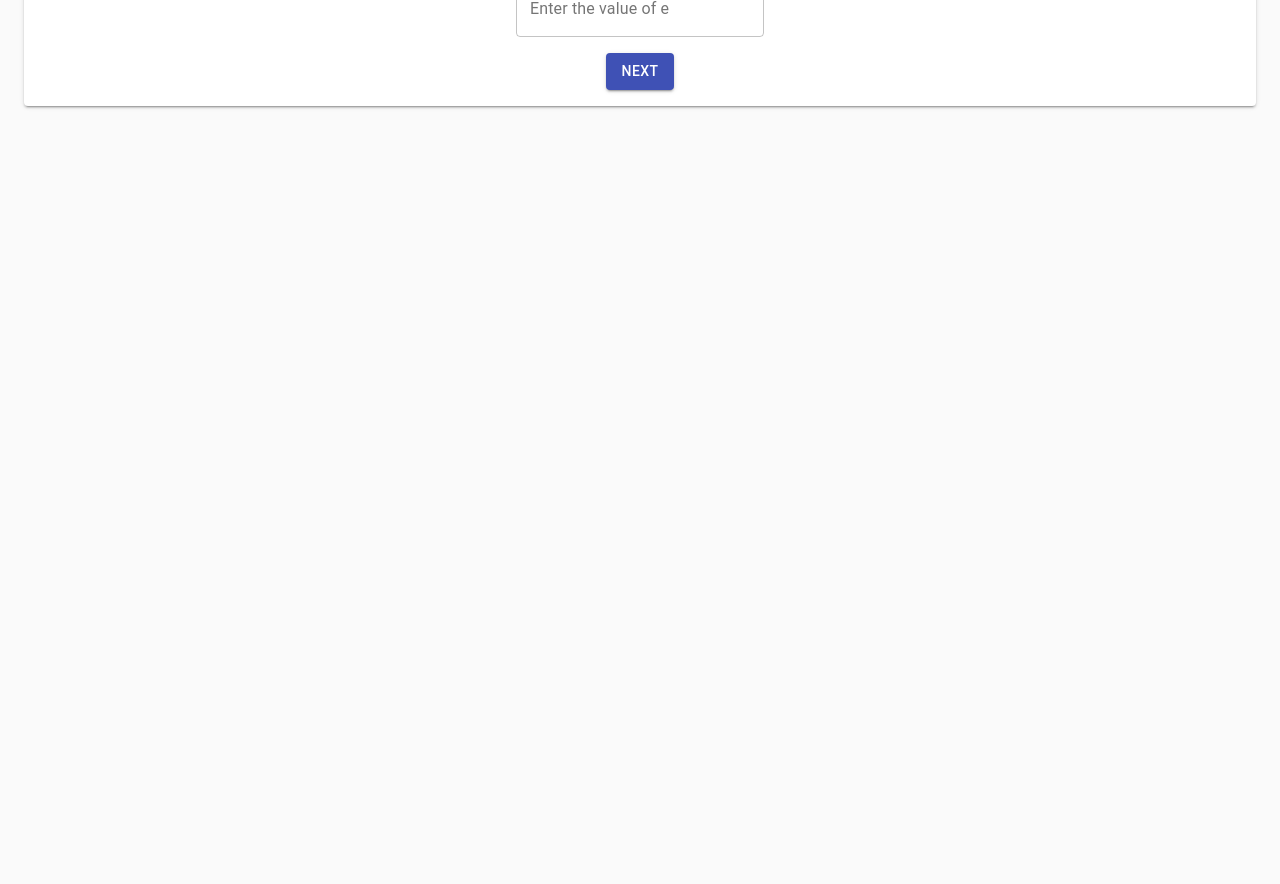
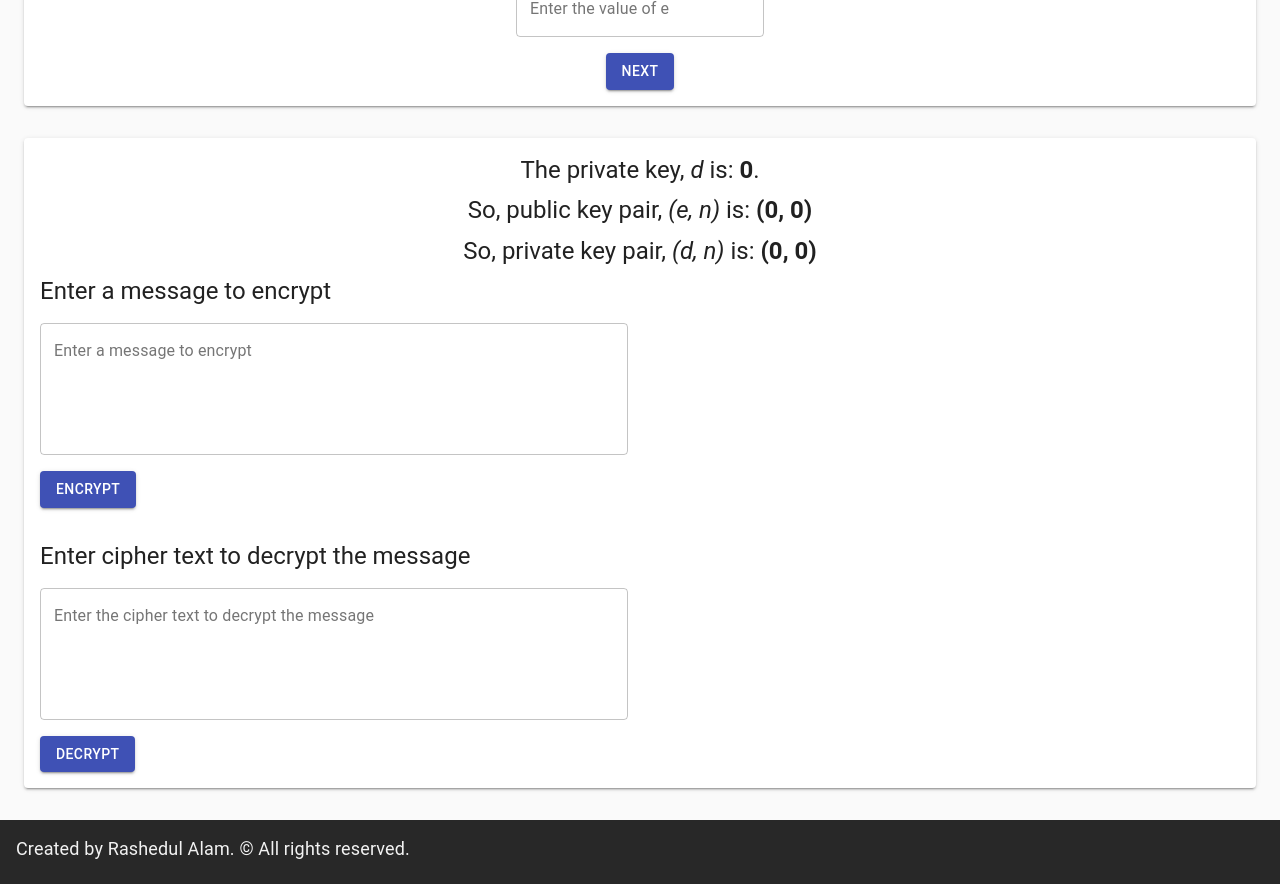
Before and after one commit to Ahasun/rsa-calculator-1, a React (Create React App) app: page / in a window 1280 px wide. Shown: the part 1200-2084 px from the top of the page. Before the commit the page ends 1648 px from the top, so only its background shows below. Built offline with nearby package versions, Linux system fonts and the light colour scheme.

Commit message:
Completed basic implementation, may contain certain bugs.

```diff
--- a/src/App.js
+++ b/src/App.js
@@ -1,8 +1,10 @@
 import React from "react";
+
 import "./App.css";
 import Navbar from "./components/Navbar/Navbar";
 import Header from "./components/Header/Header";
 import Main from "./components/Main/Main";
+import Footer from "./components/Footer/Footer";
 
 function App() {
   return (
@@ -10,6 +12,7 @@ function App() {
       <Navbar />
       <Header />
       <Main />
+      <Footer />
     </div>
   );
 }
--- a/src/Reducer.js
+++ b/src/Reducer.js
@@ -10,6 +10,8 @@ export const initialState = {
   phi: "0",
   e: "0",
   d: "0",
+  cipher: "",
+  message: "",
   errorbag: [],
 };
 
@@ -24,6 +26,32 @@ const power = (a, b, n) => {
   }
   return res;
 };
+
+function modInverse(a, m) {
+  [a, m] = [BigInt(a), BigInt(m)];
+
+  a = ((a % m) + m) % m;
+  if (!a || m < BigInt(2)) {
+    return NaN; // invalid input
+  }
+  // find the gcd
+  const s = [];
+  let b = m;
+  while (b) {
+    [a, b] = [b, a % b];
+    s.push({ a, b });
+  }
+  if (a !== BigInt(1)) {
+    return NaN; // inverse does not exists
+  }
+  // find the inverse
+  let x = BigInt(1);
+  let y = BigInt(0);
+  for (let i = s.length - 2; i >= 0; --i) {
+    [x, y] = [y, x - y * (s[i].a / s[i].b)];
+  }
+  return ((y % m) + m) % m;
+}
 
 const millerTest = (d, n) => {
   [d, n] = [BigInt(d), BigInt(n)];
@@ -58,6 +86,45 @@ const checkPrime = (n) => {
   return true;
 };
 
+const gcd = (a, b) => {
+  [a, b] = [BigInt(a), BigInt(b)];
+  if (a === BigInt(0)) return b;
+  if (b === BigInt(0)) return a;
+  return gcd(b, a % b);
+};
+
+const encryptMessage = (message, e, n, phi) => {
+  [e, n] = [BigInt(e), BigInt(n)];
+
+  if (e <= BigInt(1) || e >= BigInt(phi)) return "";
+  if (n <= BigInt(127)) return "";
+
+  const cipher = [];
+
+  for (var i = 0; i < message.length; ++i) {
+    const character = BigInt(message.charCodeAt(i));
+    const encrypted = power(character, e, n);
+    cipher.push(encrypted.toString());
+  }
+  return String.fromCharCode(...cipher);
+};
+
+const decryptCipher = (cipher, d, n) => {
+  [d, n] = [BigInt(d), BigInt(n)];
+
+  if (d <= BigInt(0)) return "";
+  if (n <= BigInt(127)) return "";
+
+  const originalMessage = [];
+
+  for (var i = 0; i < cipher.length; ++i) {
+    const character = BigInt(cipher.charCodeAt(i));
+    const decrypted = power(character, d, n);
+    originalMessage.push(decrypted.toString());
+  }
+  return String.fromCharCode(...originalMessage);
+};
+
 const reducer = (state, action) => {
   console.log(action);
   console.log(state);
@@ -88,6 +155,56 @@ const reducer = (state, action) => {
         errorbag: [],
       };
     }
+    case "SET_E": {
+      const e = BigInt(action.item.e);
+
+      if (e <= 1 || e >= BigInt(state.phi)) {
+        return {
+          ...state,
+          errorbag: [
+            { message: "e must be greater than 1 and less than phi." },
+          ],
+        };
+      }
+
+      if (gcd(e, state.phi) !== BigInt(1)) {
+        return {
+          ...state,
+          errorbag: [{ message: "The gcd of e and phi is not 1." }],
+        };
+      }
+
+      const d = BigInt(modInverse(e, state.phi));
+
+      return {
+        ...state,
+        e: e.toString(),
+        d: d.toString(),
+        errorbag: [],
+      };
+    }
+    case "Encrypt": {
+      const message = action.item.message;
+      const cipher = encryptMessage(message, state.e, state.n, state.phi);
+
+      console.log(cipher);
+
+      return {
+        ...state,
+        cipher,
+        errorbag: [],
+      };
+    }
+    case "Decrypt": {
+      const cipher = action.item.cipher;
+      const message = decryptCipher(cipher, state.d, state.n);
+
+      return {
+        ...state,
+        message,
+        errorbag: [],
+      };
+    }
     default:
       return state;
   }
--- /dev/null
+++ b/src/components/Footer/Footer.css
@@ -0,0 +1,14 @@
+.footer {
+  bottom: 0;
+  height: 64px;
+  flex-grow: 1;
+  background-color: #282828;
+  color: #f2f2f2;
+}
+
+.footer__copyrightNotice {
+  padding: 16px 0;
+  margin: 0 16px;
+  font-weight: 400;
+  font-size: 18px;
+}
--- /dev/null
+++ b/src/components/Footer/Footer.js
@@ -0,0 +1,15 @@
+import React from "react";
+
+import "./Footer.css";
+
+function Footer() {
+  return (
+    <div className="footer">
+      <div className="footer__copyrightNotice">
+        Created by Rashedul Alam. &copy; All rights reserved.
+      </div>
+    </div>
+  );
+}
+
+export default Footer;
--- a/src/components/Main/EForm.js
+++ b/src/components/Main/EForm.js
@@ -1,6 +1,5 @@
-import React from "react";
+import React, { useCallback, useRef } from "react";
 import Paper from "@material-ui/core/Paper";
-import Grid from "@material-ui/core/Grid";
 import FormControl from "@material-ui/core/FormControl";
 import TextField from "@material-ui/core/TextField";
 import Typography from "@material-ui/core/Typography";
@@ -10,7 +9,20 @@ import "./EForm.css";
 import { useStateValue } from "../../StateProvider";
 
 function EForm() {
-  const [{ n, phi }] = useStateValue();
+  const [{ n, phi }, dispatch] = useStateValue();
+
+  const evalue = useRef();
+
+  const submit = useCallback(() => {
+    if (evalue.current.value.length <= 0) return;
+
+    dispatch({
+      type: "SET_E",
+      item: {
+        e: evalue.current.value,
+      },
+    });
+  }, [dispatch]);
 
   return (
     <Paper elevation={2} className="eform__container">
@@ -30,16 +42,20 @@ function EForm() {
           <TextField
             id="outlined-p-value"
             type="number"
-            onChange={console.log("Changed E")}
+            inputRef={evalue}
             variant="outlined"
             label="Enter the value of e"
           />
         </FormControl>
       </div>
-      <Button variant="contained" color="primary" className="eform__button">
+      <Button
+        variant="contained"
+        color="primary"
+        className="eform__button"
+        onClick={submit}
+      >
         Next
       </Button>
-      <Grid container justify="center"></Grid>
     </Paper>
   );
 }
--- /dev/null
+++ b/src/components/Main/EncryptOrDecrypt.css
@@ -0,0 +1,16 @@
+.encryptOrDecrypt__container {
+  padding: 16px;
+  margin: 32px 0;
+}
+
+.encryptOrDecrypt__form {
+  margin: 16px 0;
+}
+
+.encryptOrDecrypt__formControl {
+  margin: 8px;
+}
+
+.encryptOrDecrypt__button {
+  margin: 0 auto;
+}
--- /dev/null
+++ b/src/components/Main/EncryptOrDecrypt.js
@@ -0,0 +1,135 @@
+import React, { useCallback, useRef } from "react";
+import Paper from "@material-ui/core/Paper";
+import Grid from "@material-ui/core/Grid";
+import FormControl from "@material-ui/core/FormControl";
+import TextField from "@material-ui/core/TextField";
+import Typography from "@material-ui/core/Typography";
+import Button from "@material-ui/core/Button";
+
+import "./EncryptOrDecrypt.css";
+import { useStateValue } from "../../StateProvider";
+
+function EncryptOrDecrypt() {
+  const [{ d, e, n, cipher, message }, dispatch] = useStateValue();
+
+  const messageInput = useRef();
+  const cipherInput = useRef();
+
+  const encryptMessage = useCallback(() => {
+    dispatch({
+      type: "Encrypt",
+      item: {
+        message: messageInput.current.value,
+      },
+    });
+  }, [dispatch]);
+
+  const decryptCipher = useCallback(() => {
+    dispatch({
+      type: "Decrypt",
+      item: {
+        cipher: cipherInput.current.value,
+      },
+    });
+  }, [dispatch]);
+
+  return (
+    <Paper elevation={2} className="encryptOrDecrypt__container">
+      <div style={{ textAlign: "center" }}>
+        <Typography variant="h5" gutterBottom>
+          The private key, <em>d</em> is: <strong>{d}</strong>.
+        </Typography>
+        <Typography variant="h5" gutterBottom>
+          So, public key pair, <em>(e, n)</em> is:{" "}
+          <strong>
+            ({e}, {n})
+          </strong>
+        </Typography>
+        <Typography variant="h5" gutterBottom>
+          So, private key pair, <em>(d, n)</em> is:{" "}
+          <strong>
+            ({d}, {n})
+          </strong>
+        </Typography>
+      </div>
+      <Typography variant="h5" gutterBottom>
+        Enter a message to encrypt
+      </Typography>
+      <div className="encryptOrDecrypt__form">
+        <Grid container spacing={3}>
+          <Grid item xs={6}>
+            <FormControl
+              fullWidth
+              className="encryptOrDecrypt__formControl"
+              variant="outlined"
+            >
+              <TextField
+                id="outlined-p-value"
+                type="number"
+                inputRef={messageInput}
+                multiline={true}
+                rows={5}
+                rowsMax={5}
+                variant="outlined"
+                label="Enter a message to encrypt"
+              />
+            </FormControl>
+          </Grid>
+          <Grid item xs={6}>
+            <Typography variant="body1" gutterBottom>
+              {cipher}
+            </Typography>
+          </Grid>
+        </Grid>
+      </div>
+      <Button
+        variant="contained"
+        color="primary"
+        className="encryptOrDecrypt__button"
+        onClick={encryptMessage}
+      >
+        Encrypt
+      </Button>
+      <Typography variant="h5" gutterBottom style={{ marginTop: "32px" }}>
+        Enter cipher text to decrypt the message
+      </Typography>
+      <div className="encryptOrDecrypt__form">
+        <Grid container spacing={3}>
+          <Grid item xs={6}>
+            <FormControl
+              fullWidth
+              className="encryptOrDecrypt__formControl"
+              variant="outlined"
+            >
+              <TextField
+                id="outlined-p-value"
+                type="number"
+                inputRef={cipherInput}
+                multiline={true}
+                rows={5}
+                rowsMax={5}
+                variant="outlined"
+                label="Enter the cipher text to decrypt the message"
+              />
+            </FormControl>
+          </Grid>
+          <Grid item xs={6}>
+            <Typography variant="body1" gutterBottom>
+              {message}
+            </Typography>
+          </Grid>
+        </Grid>
+      </div>
+      <Button
+        variant="contained"
+        color="primary"
+        className="encryptOrDecrypt__button"
+        onClick={decryptCipher}
+      >
+        Decrypt
+      </Button>
+    </Paper>
+  );
+}
+
+export default EncryptOrDecrypt;
--- a/src/components/Main/Main.css
+++ b/src/components/Main/Main.css
@@ -1,4 +1,4 @@
 .main {
   margin: 32px 0;
-  min-height: 100vh;
+  min-height: 140vh;
 }
--- a/src/components/Main/Main.js
+++ b/src/components/Main/Main.js
@@ -7,6 +7,7 @@ import "./Main.css";
 import PQForms from "./PQForms";
 import EForm from "./EForm";
 import { useStateValue } from "../../StateProvider";
+import EncryptOrDecrypt from "./EncryptOrDecrypt";
 
 function Main() {
   const [{ errorbag }] = useStateValue();
@@ -34,6 +35,7 @@ function Main() {
       <Container fixed>
         <PQForms />
         <EForm />
+        <EncryptOrDecrypt />
       </Container>
       <Snackbar open={hasError} onClose={handleSnackbarClose}>
         <Alert onClose={handleSnackbarClose} severity="error">
```
